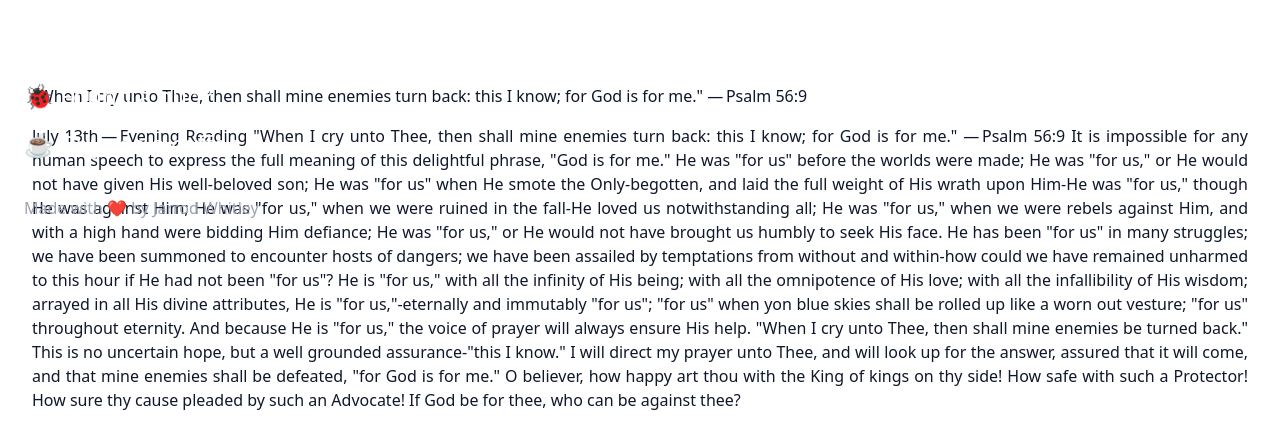
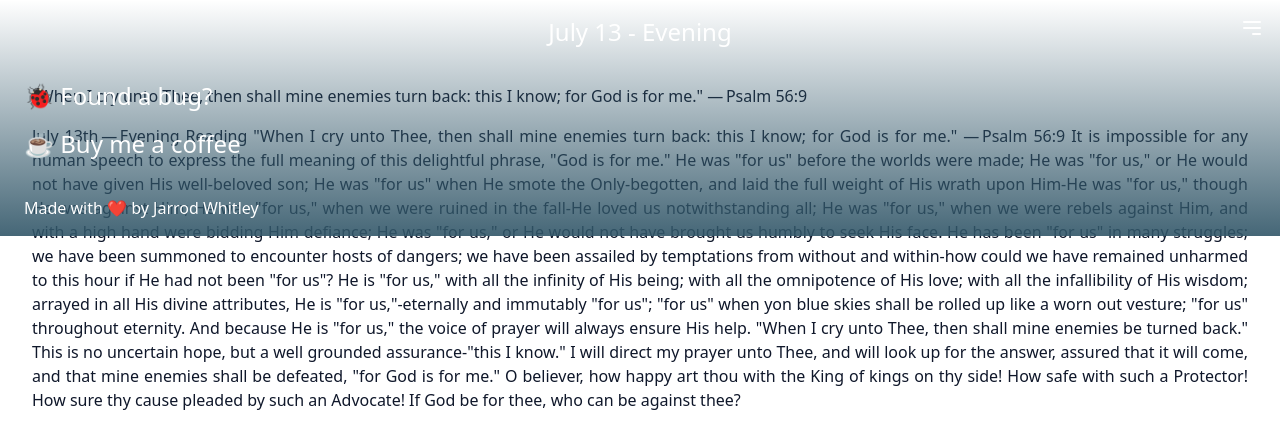
Before and after one commit to jarrodwhitley/m_and_e, a Vue app: page / in a window 1280 px wide. Both pictures are taken after a click on the button 1252 px from the left and 28 px from the top of the page. Shown: the top 448 px of the page. Built offline with nearby package versions, Linux system fonts and the light colour scheme.

Commit message:
added sass / menu update

```diff
--- a/package.json
+++ b/package.json
@@ -15,6 +15,7 @@
   },
   "devDependencies": {
     "@vitejs/plugin-vue": "^5.0.5",
+    "sass": "^1.77.8",
     "tailwindcss": "^3.4.4",
     "vite": "^5.3.2"
   }
--- a/src/components/MobileMenu.vue
+++ b/src/components/MobileMenu.vue
@@ -10,18 +10,35 @@ const props = defineProps({
    <div class="absolute top-0 left-0 right-0 p-6 pb-4 text-white transition-all z-10 bg-center bg-cover"
         :class="showMenu ? 'max-h-full duration-[1000ms]' : 'max-h-16 duration-200'"
         :style="'background-image:url(' + [props.time === 'am' ? './src/assets/images/header_morning_bg.png' : '']">
-         <ul class="grid grid-rows-2 gap-4 mt-14"
-            :class="[showMenu ? 'opacity-100 transition-opacity-400' : 'opacity-0 transition-opacity-0']">
+         <ul class="grid grid-rows-2 gap-4 mt-14 transition-opacity"
+            :class="[showMenu ? 'opacity-100 duration-400' : 'opacity-0 duration-0']">
               <li class="text-2xl">
                     <a href="mailto:support@jarrodwhitley.com">🐞 Found a bug?</a>
               </li>
              <li class="text-2xl">
                  <a href="mailto:support@jarrodwhitley.com">☕️ Buy me a coffee </a>
              </li>
-             <!-- manually set font size to 10px-->
-             <li class="mt-5 text-gray-400">
+             <li class="mt-5">
                  Made with ❤️ by <a href="https://jarrodwhitley.com">Jarrod Whitley</a>
              </li>
          </ul>
    </div>
 </template>
+
+<style lang="scss" scoped>
+    $green: #315668;
+    #mobileMenu {
+        &.max-h-full {
+            &::before {
+                content: '';
+                position: absolute;
+                top: 0;
+                left: 0;
+                right: 0;
+                bottom: 0;
+                background: linear-gradient(to top, rgba($green, 0.9), transparent);
+                z-index: -1;
+            }
+        }
+    }
+</style>
--- a/src/style.css
+++ b/src/style.css
@@ -760,6 +760,12 @@ video {
   transition-duration: 150ms;
 }
 
+.transition-opacity {
+  transition-property: opacity;
+  transition-timing-function: cubic-bezier(0.4, 0, 0.2, 1);
+  transition-duration: 150ms;
+}
+
 .duration-200 {
   transition-duration: 200ms;
 }
@@ -776,6 +782,10 @@ video {
   transition-duration: 1000ms;
 }
 
+.duration-0 {
+  transition-duration: 0s;
+}
+
 .ease-in-out {
   transition-timing-function: cubic-bezier(0.4, 0, 0.2, 1);
 }
```
Also changed, not shown: 1 other file (tests, documents, lock files or other folders).
